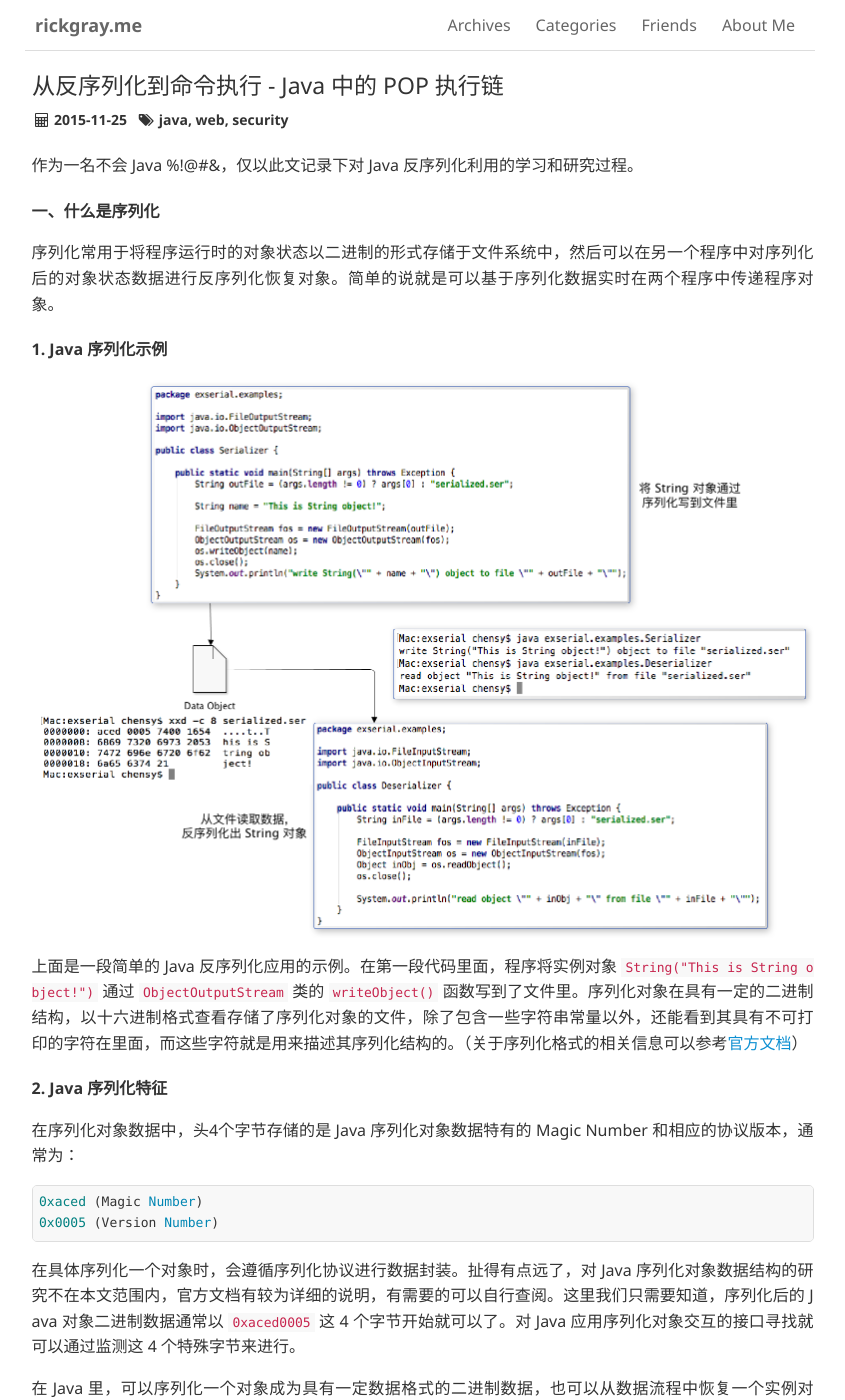
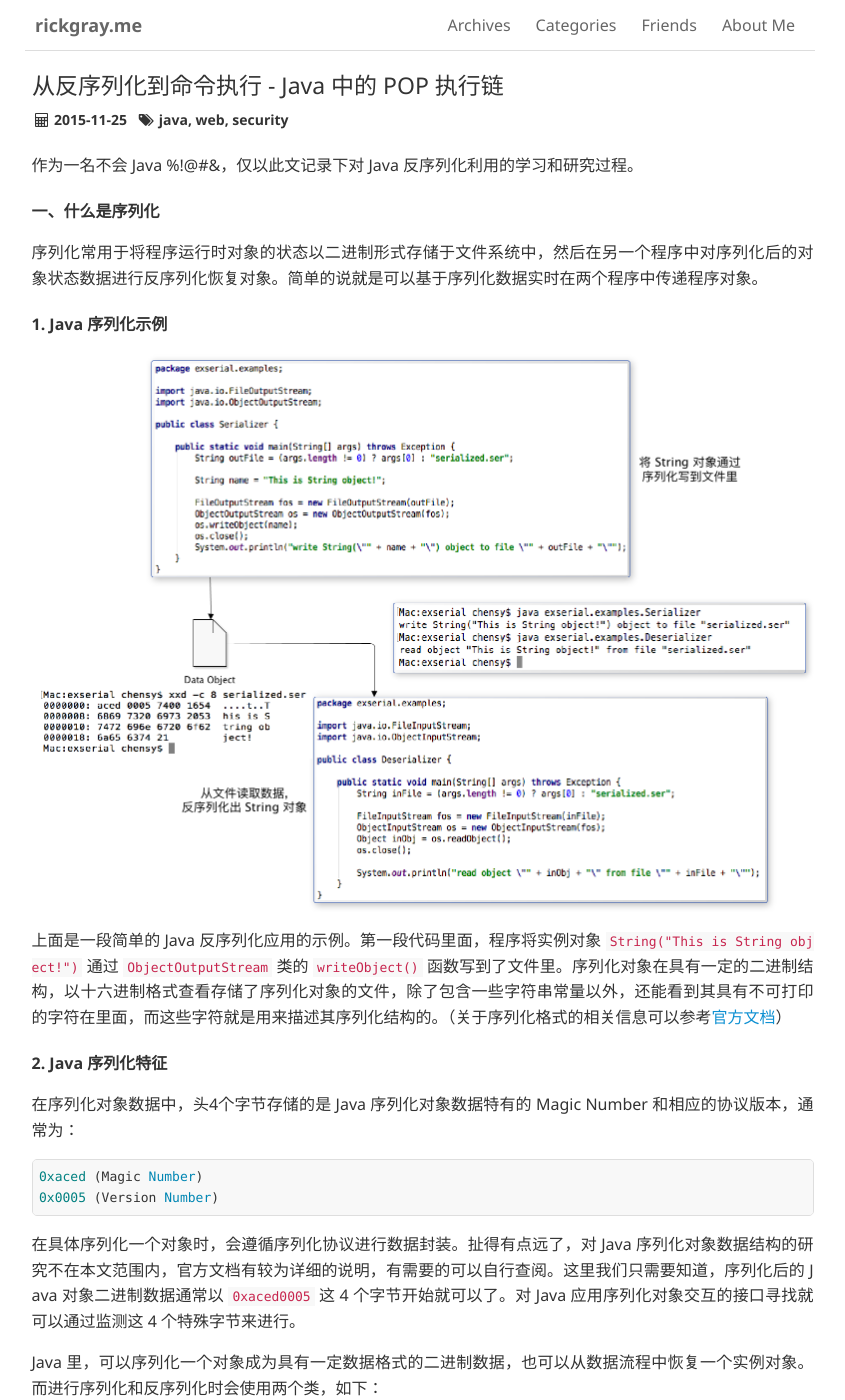
Before and after one commit to huntpig/rickgray.github.io, a Jekyll site: the page built from _posts/2015-11-25-untrusted-deserialization-exploit-with-java.md, in a window 1280 px wide and 1400 px high. Shown: the whole window, without its empty margins (220-1065 px from the left). Built offline with Jekyll 4.4.1, drawn with Linux system fonts in a browser that asks for light colours; comment, search, counter and statistics services are not loaded; some of the changed text lies outside the part shown.

```diff
--- a/_posts/2015-11-25-untrusted-deserialization-exploit-with-java.md
+++ b/_posts/2015-11-25-untrusted-deserialization-exploit-with-java.md
@@ -10,13 +10,13 @@
 
 ### 一、什么是序列化
 
-序列化常用于将程序运行时的对象状态以二进制的形式存储于文件系统中，然后可以在另一个程序中对序列化后的对象状态数据进行反序列化恢复对象。简单的说就是可以基于序列化数据实时在两个程序中传递程序对象。
+序列化常用于将程序运行时对象的状态以二进制形式存储于文件系统中，然后在另一个程序中对序列化后的对象状态数据进行反序列化恢复对象。简单的说就是可以基于序列化数据实时在两个程序中传递程序对象。
 
 #### 1. Java 序列化示例
 
 ![]({{ site.url }}/public/img/article/2015-11-25-untrusted-deserialization-exploit-with-java/1.png)
 
-上面是一段简单的 Java 反序列化应用的示例。在第一段代码里面，程序将实例对象 `String("This is String object!")` 通过 `ObjectOutputStream` 类的 `writeObject()` 函数写到了文件里。序列化对象在具有一定的二进制结构，以十六进制格式查看存储了序列化对象的文件，除了包含一些字符串常量以外，还能看到其具有不可打印的字符在里面，而这些字符就是用来描述其序列化结构的。（关于序列化格式的相关信息可以参考[官方文档](https://docs.oracle.com/javase/7/docs/platform/serialization/spec/protocol.html#8130)）
+上面是一段简单的 Java 反序列化应用的示例。第一段代码里面，程序将实例对象 `String("This is String object!")` 通过 `ObjectOutputStream` 类的 `writeObject()` 函数写到了文件里。序列化对象在具有一定的二进制结构，以十六进制格式查看存储了序列化对象的文件，除了包含一些字符串常量以外，还能看到其具有不可打印的字符在里面，而这些字符就是用来描述其序列化结构的。（关于序列化格式的相关信息可以参考[官方文档](https://docs.oracle.com/javase/7/docs/platform/serialization/spec/protocol.html#8130)）
 
 #### 2. Java 序列化特征
 
@@ -27,7 +27,7 @@
 
 在具体序列化一个对象时，会遵循序列化协议进行数据封装。扯得有点远了，对 Java 序列化对象数据结构的研究不在本文范围内，官方文档有较为详细的说明，有需要的可以自行查阅。这里我们只需要知道，序列化后的 Java 对象二进制数据通常以 `0xaced0005` 这 4 个字节开始就可以了。对 Java 应用序列化对象交互的接口寻找就可以通过监测这 4 个特殊字节来进行。
 
-在 Java 里，可以序列化一个对象成为具有一定数据格式的二进制数据，也可以从数据流程中恢复一个实例对象。而进行序列化和反序列化时会使用两个类，如下：
+Java 里，可以序列化一个对象成为具有一定数据格式的二进制数据，也可以从数据流程中恢复一个实例对象。而进行序列化和反序列化时会使用两个类，如下：
 
     // 序列化对象
     java.io.ObjectOutputStream
```
